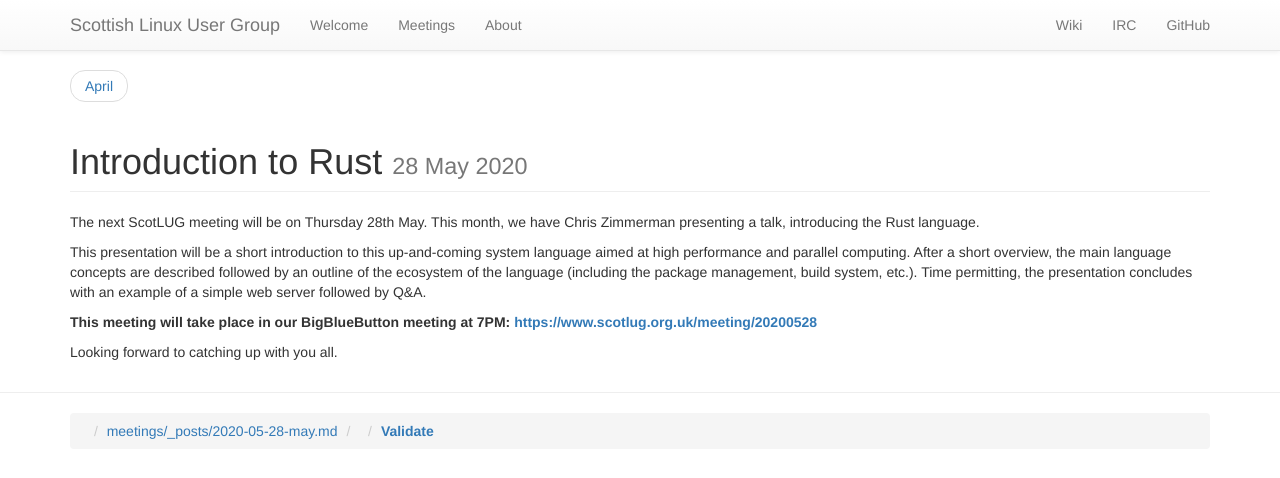
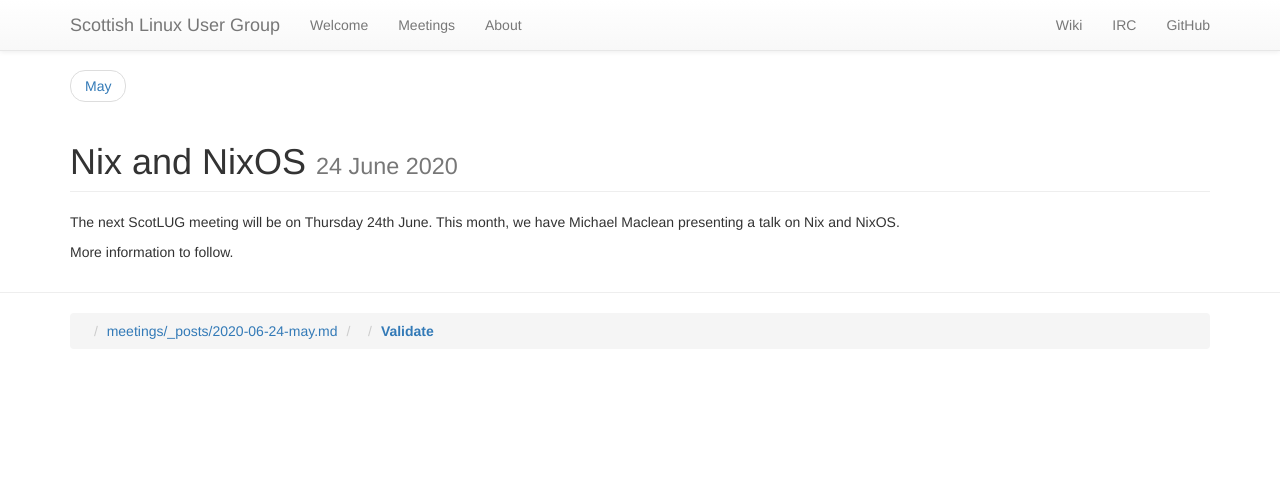
Before and after one commit to ScotLUG/scotlug.github.io, a Jekyll site: the page built from meetings/_posts/2020-06-24-may.md, in a window 1280 px wide. Shown: the top 478 px of the page. Built offline with Jekyll 4.4.1, drawn with Linux system fonts in a browser that asks for light colours; nearby versions of some CDN libraries; library files that are not in the unit come from our copies.

Commit message:
June Talk, May Talk Video

```diff
--- a/meetings/_posts/2020-05-28-may.md
+++ b/meetings/_posts/2020-05-28-may.md
@@ -6,6 +6,6 @@
 
 This presentation will be a short introduction to this up-and-coming system language aimed at high performance and parallel computing. After a short overview, the main language concepts are described followed by an outline of the ecosystem of the language (including the package management, build system, etc.). Time permitting, the presentation concludes with an example of a simple web server followed by Q&A.
 
-<strong>This meeting will take place in our BigBlueButton meeting at 7PM: <a href="https://www.scotlug.org.uk/meeting/20200528">https://www.scotlug.org.uk/meeting/20200528</a></strong>
+<iframe width="560" height="315" src="https://www.youtube.com/embed/mOH3YxMvkjc" frameborder="0" allow="accelerometer; autoplay; encrypted-media; gyroscope; picture-in-picture" allowfullscreen></iframe>
 
 Looking forward to catching up with you all.
--- /dev/null
+++ b/meetings/_posts/2020-06-24-may.md
@@ -0,0 +1,7 @@
+---
+title: Nix and NixOS
+---
+
+The next ScotLUG meeting will be on Thursday 24th June. This month, we have Michael Maclean presenting a talk on Nix and NixOS.
+
+More information to follow.
```
